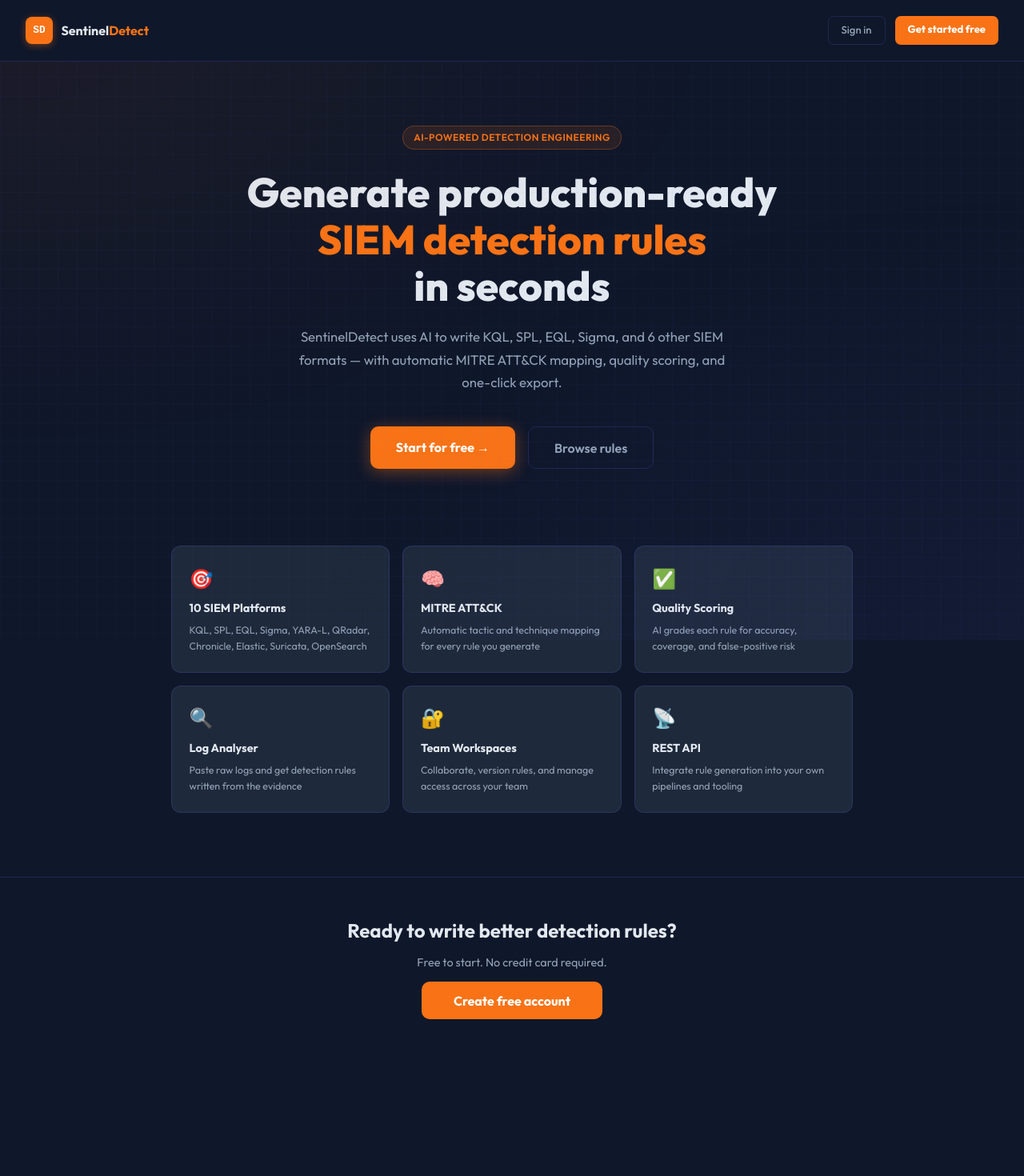
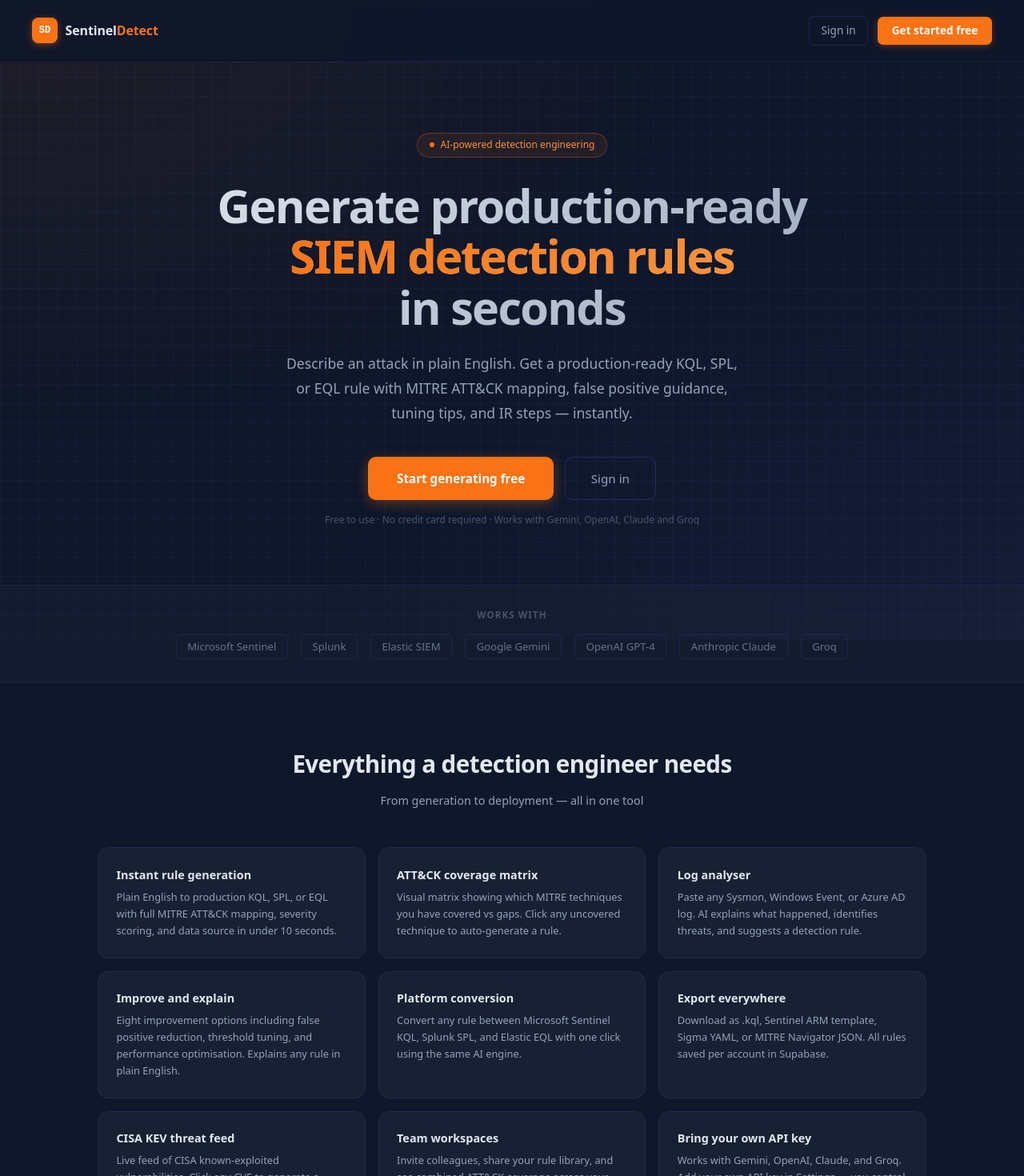
Before and after one commit to Amanpreet-Ramgharia/sentineldetect, a Next.js app: page / in a window 1280 px wide. Shown: the top 1470 px of the page at 80% size. Before the commit the page ends 1310 px from the top, so only its background shows below. Built offline with nearby package versions, Linux system fonts and the light colour scheme; no server answers.

Commit message:
restore: original landing page

```diff
--- a/app/page.tsx
+++ b/app/page.tsx
@@ -1,76 +1,143 @@
-import Link from 'next/link'
 import { redirect } from 'next/navigation'
 import { createClient } from '@/lib/supabase/server'
+import Link from 'next/link'
 
-export default async function HomePage() {
-  // Authenticated users go straight to the app
+const FEATURES = [
+  { title: 'Instant rule generation',  desc: 'Plain English to production KQL, SPL, or EQL with full MITRE ATT&CK mapping, severity scoring, and data source in under 10 seconds.' },
+  { title: 'ATT&CK coverage matrix',   desc: 'Visual matrix showing which MITRE techniques you have covered vs gaps. Click any uncovered technique to auto-generate a rule.' },
+  { title: 'Log analyser',             desc: 'Paste any Sysmon, Windows Event, or Azure AD log. AI explains what happened, identifies threats, and suggests a detection rule.' },
+  { title: 'Improve and explain',      desc: 'Eight improvement options including false positive reduction, threshold tuning, and performance optimisation. Explains any rule in plain English.' },
+  { title: 'Platform conversion',      desc: 'Convert any rule between Microsoft Sentinel KQL, Splunk SPL, and Elastic EQL with one click using the same AI engine.' },
+  { title: 'Export everywhere',        desc: 'Download as .kql, Sentinel ARM template, Sigma YAML, or MITRE Navigator JSON. All rules saved per account in Supabase.' },
+  { title: 'CISA KEV threat feed',     desc: 'Live feed of CISA known-exploited vulnerabilities. Click any CVE to generate a detection rule for it automatically.' },
+  { title: 'Team workspaces',          desc: 'Invite colleagues, share your rule library, and see combined ATT&CK coverage across your entire security team.' },
+  { title: 'Bring your own API key',   desc: 'Works with Gemini, OpenAI, Claude, and Groq. Add your own API key in Settings — you control your usage and costs.' },
+]
+
+const STEPS = [
+  { n: '01', title: 'Describe the attack', desc: 'Write a plain English description of the threat you want to detect. Choose from 16 built-in templates or write your own scenario.' },
+  { n: '02', title: 'AI generates the rule', desc: 'The AI writes a syntactically correct detection rule with MITRE mapping, false positive guidance, tuning tips, and IR steps.' },
+  { n: '03', title: 'Export and deploy',    desc: 'Copy the rule, download as .kql or ARM template, convert to another SIEM, improve it, or export to MITRE Navigator.' },
+]
+
+export default async function LandingPage() {
   const supabase = await createClient()
   const { data: { user } } = await supabase.auth.getUser()
   if (user) redirect('/home')
 
   return (
-    <div style={{ minHeight:'100vh', background:'var(--bg)', color:'var(--text)', fontFamily:'var(--font-outfit)' }}>
+    <div style={{ minHeight:'100vh', background:'#0f172a', color:'#e2e8f0', fontFamily:'system-ui,sans-serif', position:'relative', overflow:'hidden' }}>
+      <div style={{ position:'fixed', inset:0, backgroundImage:'linear-gradient(rgba(99,102,241,0.04) 1px,transparent 1px),linear-gradient(90deg,rgba(99,102,241,0.04) 1px,transparent 1px)', backgroundSize:'24px 24px', pointerEvents:'none' }}/>
+      <div style={{ position:'fixed', inset:0, background:'radial-gradient(ellipse at 0% 0%,rgba(249,115,22,0.07),transparent 50%),radial-gradient(ellipse at 100% 100%,rgba(99,102,241,0.07),transparent 50%)', pointerEvents:'none' }}/>
+
+      <div style={{ position:'relative', zIndex:1 }}>
 
         {/* Nav */}
-      <nav style={{ display:'flex', alignItems:'center', justifyContent:'space-between', padding:'1.25rem 2rem', borderBottom:'1px solid var(--border)', position:'sticky', top:0, background:'var(--bg)', zIndex:10 }}>
-        <div style={{ display:'flex', alignItems:'center', gap:'.65rem' }}>
-          <div style={{ width:34, height:34, background:'#f97316', borderRadius:8, display:'flex', alignItems:'center', justifyContent:'center', fontFamily:'monospace', fontWeight:700, color:'#fff', fontSize:'.8rem', boxShadow:'0 2px 10px rgba(249,115,22,.4)' }}>SD</div>
-          <span style={{ fontWeight:700, fontSize:'1rem' }}>Sentinel<span style={{ color:'#f97316' }}>Detect</span></span>
+        <nav style={{ display:'flex', alignItems:'center', justifyContent:'space-between', padding:'1.25rem 2.5rem', borderBottom:'1px solid rgba(99,102,241,0.15)', background:'rgba(15,23,42,0.85)', backdropFilter:'blur(12px)', position:'sticky', top:0, zIndex:50 }}>
+          <div style={{ display:'flex', alignItems:'center', gap:'.6rem' }}>
+            <div style={{ width:32, height:32, background:'#f97316', borderRadius:8, display:'flex', alignItems:'center', justifyContent:'center', fontWeight:700, fontSize:'.75rem', color:'#fff', fontFamily:'monospace', boxShadow:'0 2px 8px rgba(249,115,22,.4)' }}>SD</div>
+            <span style={{ fontSize:'1rem', fontWeight:700, letterSpacing:'-.01em' }}>Sentinel<span style={{ color:'#f97316' }}>Detect</span></span>
           </div>
-        <div style={{ display:'flex', gap:'.75rem' }}>
-          <Link href="/login" style={{ padding:'.45rem 1rem', borderRadius:7, border:'1px solid var(--border)', color:'var(--muted)', fontSize:'.82rem', textDecoration:'none', fontWeight:500 }}>Sign in</Link>
-          <Link href="/signup" style={{ padding:'.45rem 1rem', borderRadius:7, background:'#f97316', color:'#fff', fontSize:'.82rem', textDecoration:'none', fontWeight:700 }}>Get started free</Link>
+          <div style={{ display:'flex', gap:'.75rem', alignItems:'center' }}>
+            <Link href="/login"  style={{ color:'#94a3b8', textDecoration:'none', fontSize:'.85rem', padding:'.45rem .9rem', borderRadius:7, border:'1px solid rgba(99,102,241,0.2)', transition:'all .2s' }}>Sign in</Link>
+            <Link href="/signup" style={{ background:'#f97316', color:'#fff', textDecoration:'none', fontSize:'.85rem', fontWeight:600, padding:'.45rem 1.1rem', borderRadius:7, boxShadow:'0 2px 8px rgba(249,115,22,.3)' }}>Get started free</Link>
           </div>
         </nav>
 
         {/* Hero */}
-      <section style={{ textAlign:'center', padding:'5rem 1.5rem 4rem', maxWidth:760, margin:'0 auto' }}>
-        <div style={{ display:'inline-flex', alignItems:'center', gap:'.5rem', background:'rgba(249,115,22,.1)', border:'1px solid rgba(249,115,22,.3)', borderRadius:20, padding:'.3rem .85rem', fontSize:'.75rem', color:'#f97316', fontWeight:600, marginBottom:'1.5rem', letterSpacing:'.04em' }}>
-          AI-POWERED DETECTION ENGINEERING
+        <div style={{ maxWidth:1100, margin:'0 auto', padding:'5.5rem 2rem 4.5rem', textAlign:'center' }}>
+          <div style={{ display:'inline-flex', alignItems:'center', gap:'.5rem', padding:'.35rem .9rem', borderRadius:999, border:'1px solid rgba(249,115,22,0.3)', background:'rgba(249,115,22,0.08)', fontSize:'.75rem', color:'#fb923c', fontWeight:500, marginBottom:'1.75rem' }}>
+            <div style={{ width:6, height:6, borderRadius:'50%', background:'#f97316' }}/>
+            AI-powered detection engineering
           </div>
-        <h1 style={{ fontSize:'clamp(2rem,5vw,3.2rem)', fontWeight:800, lineHeight:1.15, margin:'0 0 1.25rem', color:'var(--text)' }}>
-          Generate production-ready<br/><span style={{ color:'#f97316' }}>SIEM detection rules</span><br/>in seconds
+          <h1 style={{ fontSize:'clamp(2.2rem,5vw,3.6rem)', fontWeight:800, lineHeight:1.1, letterSpacing:'-.03em', margin:'0 0 1.5rem', background:'linear-gradient(135deg,#e2e8f0 0%,#94a3b8 100%)', WebkitBackgroundClip:'text', WebkitTextFillColor:'transparent' }}>
+            Generate production-ready<br/>
+            <span style={{ background:'linear-gradient(135deg,#f97316,#fb923c)', WebkitBackgroundClip:'text', WebkitTextFillColor:'transparent' }}>SIEM detection rules</span><br/>
+            in seconds
           </h1>
-        <p style={{ fontSize:'1.05rem', color:'var(--muted)', lineHeight:1.7, maxWidth:560, margin:'0 auto 2.5rem' }}>
-          SentinelDetect uses AI to write KQL, SPL, EQL, Sigma, and 6 other SIEM formats — with automatic MITRE ATT&CK mapping, quality scoring, and one-click export.
+          <p style={{ fontSize:'1.1rem', color:'#94a3b8', lineHeight:1.75, maxWidth:580, margin:'0 auto 2.5rem' }}>
+            Describe an attack in plain English. Get a production-ready KQL, SPL, or EQL rule
+            with MITRE ATT&CK mapping, false positive guidance, tuning tips, and IR steps — instantly.
           </p>
-        <div style={{ display:'flex', gap:'1rem', justifyContent:'center', flexWrap:'wrap' }}>
-          <Link href="/signup" style={{ padding:'.85rem 2rem', borderRadius:10, background:'#f97316', color:'#fff', fontWeight:700, fontSize:'1rem', textDecoration:'none', boxShadow:'0 4px 20px rgba(249,115,22,.4)' }}>
-            Start for free →
+          <div style={{ display:'flex', gap:'.85rem', justifyContent:'center', flexWrap:'wrap' }}>
+            <Link href="/signup" style={{ background:'#f97316', color:'#fff', textDecoration:'none', fontSize:'.95rem', fontWeight:700, padding:'.9rem 2.25rem', borderRadius:10, boxShadow:'0 4px 16px rgba(249,115,22,.35)', display:'inline-flex', alignItems:'center', gap:'.5rem' }}>
+              Start generating free
             </Link>
-          <Link href="/community" style={{ padding:'.85rem 2rem', borderRadius:10, border:'1px solid var(--border)', color:'var(--muted)', fontWeight:600, fontSize:'1rem', textDecoration:'none' }}>
-            Browse rules
+            <Link href="/login" style={{ color:'#94a3b8', textDecoration:'none', fontSize:'.95rem', padding:'.9rem 2rem', borderRadius:10, border:'1px solid rgba(99,102,241,0.25)', display:'inline-flex', alignItems:'center', gap:'.5rem' }}>
+              Sign in
             </Link>
           </div>
-      </section>
+          <p style={{ fontSize:'.75rem', color:'#475569', marginTop:'1rem' }}>
+            Free to use · No credit card required · Works with Gemini, OpenAI, Claude and Groq
+          </p>
+        </div>
 
-      {/* Feature grid */}
-      <section style={{ maxWidth:900, margin:'0 auto', padding:'2rem 1.5rem 5rem', display:'grid', gridTemplateColumns:'repeat(auto-fit,minmax(240px,1fr))', gap:'1rem' }}>
-        {[
-          ['🎯', '10 SIEM Platforms', 'KQL, SPL, EQL, Sigma, YARA-L, QRadar, Chronicle, Elastic, Suricata, OpenSearch'],
-          ['🧠', 'MITRE ATT&CK', 'Automatic tactic and technique mapping for every rule you generate'],
-          ['✅', 'Quality Scoring', 'AI grades each rule for accuracy, coverage, and false-positive risk'],
-          ['🔍', 'Log Analyser', 'Paste raw logs and get detection rules written from the evidence'],
-          ['🔐', 'Team Workspaces', 'Collaborate, version rules, and manage access across your team'],
-          ['📡', 'REST API', 'Integrate rule generation into your own pipelines and tooling'],
-        ].map(([icon, title, desc]) => (
-          <div key={String(title)} style={{ background:'var(--bg4)', border:'1px solid var(--border)', borderRadius:12, padding:'1.35rem' }}>
-            <div style={{ fontSize:'1.5rem', marginBottom:'.6rem' }}>{icon}</div>
-            <div style={{ fontWeight:700, fontSize:'.9rem', marginBottom:'.4rem', color:'var(--text)' }}>{title}</div>
-            <div style={{ fontSize:'.78rem', color:'var(--muted)', lineHeight:1.6 }}>{desc}</div>
+        {/* Supported platforms */}
+        <div style={{ borderTop:'1px solid rgba(99,102,241,0.12)', borderBottom:'1px solid rgba(99,102,241,0.12)', padding:'1.75rem 2rem', background:'rgba(30,41,59,0.3)', textAlign:'center' }}>
+          <p style={{ fontSize:'.72rem', fontWeight:600, textTransform:'uppercase', letterSpacing:'.1em', color:'#475569', marginBottom:'1rem' }}>Works with</p>
+          <div style={{ display:'flex', gap:'1rem', justifyContent:'center', flexWrap:'wrap', alignItems:'center' }}>
+            {['Microsoft Sentinel','Splunk','Elastic SIEM','Google Gemini','OpenAI GPT-4','Anthropic Claude','Groq'].map(p => (
+              <span key={p} style={{ fontSize:'.82rem', color:'#64748b', padding:'.3rem .85rem', border:'1px solid rgba(99,102,241,0.15)', borderRadius:6 }}>{p}</span>
+            ))}
+          </div>
+        </div>
+
+        {/* Features */}
+        <div style={{ maxWidth:1100, margin:'0 auto', padding:'5rem 2rem' }}>
+          <div style={{ textAlign:'center', marginBottom:'3rem' }}>
+            <h2 style={{ fontSize:'1.85rem', fontWeight:700, letterSpacing:'-.02em', margin:'0 0 .75rem' }}>Everything a detection engineer needs</h2>
+            <p style={{ color:'#94a3b8', fontSize:'.9rem' }}>From generation to deployment — all in one tool</p>
+          </div>
+          <div style={{ display:'grid', gridTemplateColumns:'repeat(auto-fill,minmax(300px,1fr))', gap:'1rem' }}>
+            {FEATURES.map(f => (
+              <div key={f.title} style={{ background:'rgba(30,41,59,0.6)', border:'1px solid rgba(99,102,241,0.15)', borderRadius:14, padding:'1.4rem', backdropFilter:'blur(8px)' }}>
+                <div style={{ fontSize:'.9rem', fontWeight:600, color:'#e2e8f0', marginBottom:'.4rem' }}>{f.title}</div>
+                <div style={{ fontSize:'.8rem', color:'#94a3b8', lineHeight:1.65 }}>{f.desc}</div>
               </div>
             ))}
-      </section>
+          </div>
+        </div>
 
-      {/* CTA footer */}
-      <section style={{ borderTop:'1px solid var(--border)', padding:'3rem 1.5rem', textAlign:'center' }}>
-        <h2 style={{ fontSize:'1.5rem', fontWeight:700, margin:'0 0 .75rem' }}>Ready to write better detection rules?</h2>
-        <p style={{ color:'var(--muted)', fontSize:'.9rem', marginBottom:'1.5rem' }}>Free to start. No credit card required.</p>
-        <Link href="/signup" style={{ padding:'.85rem 2.5rem', borderRadius:10, background:'#f97316', color:'#fff', fontWeight:700, fontSize:'1rem', textDecoration:'none' }}>
+        {/* How it works */}
+        <div style={{ borderTop:'1px solid rgba(99,102,241,0.12)', background:'rgba(30,41,59,0.2)' }}>
+          <div style={{ maxWidth:900, margin:'0 auto', padding:'5rem 2rem', textAlign:'center' }}>
+            <h2 style={{ fontSize:'1.85rem', fontWeight:700, letterSpacing:'-.02em', marginBottom:'.75rem' }}>How it works</h2>
+            <p style={{ color:'#94a3b8', fontSize:'.9rem', marginBottom:'3rem' }}>Three steps from scenario to production rule</p>
+            <div style={{ display:'grid', gridTemplateColumns:'repeat(auto-fit,minmax(220px,1fr))', gap:'1.5rem' }}>
+              {STEPS.map(s => (
+                <div key={s.n} style={{ background:'rgba(30,41,59,0.5)', border:'1px solid rgba(99,102,241,0.15)', borderRadius:14, padding:'1.75rem 1.4rem', textAlign:'left' }}>
+                  <div style={{ fontSize:'1.75rem', fontWeight:800, color:'rgba(249,115,22,0.25)', fontFamily:'monospace', marginBottom:'.75rem' }}>{s.n}</div>
+                  <div style={{ fontSize:'.9rem', fontWeight:600, color:'#e2e8f0', marginBottom:'.4rem' }}>{s.title}</div>
+                  <div style={{ fontSize:'.8rem', color:'#94a3b8', lineHeight:1.65 }}>{s.desc}</div>
+                </div>
+              ))}
+            </div>
+          </div>
+        </div>
+
+        {/* CTA */}
+        <div style={{ textAlign:'center', padding:'5rem 2rem 6rem', borderTop:'1px solid rgba(99,102,241,0.12)' }}>
+          <h2 style={{ fontSize:'2rem', fontWeight:700, letterSpacing:'-.02em', marginBottom:'.75rem' }}>Start detecting threats faster</h2>
+          <p style={{ color:'#94a3b8', fontSize:'.9rem', marginBottom:'2rem' }}>Free to use. Bring your own API key. No credit card required.</p>
+          <Link href="/signup" style={{ background:'#f97316', color:'#fff', textDecoration:'none', fontSize:'1rem', fontWeight:700, padding:'1rem 2.5rem', borderRadius:10, boxShadow:'0 4px 16px rgba(249,115,22,.35)', display:'inline-block' }}>
             Create free account
           </Link>
-      </section>
+        </div>
 
+        {/* Footer */}
+        <div style={{ borderTop:'1px solid rgba(99,102,241,0.1)', padding:'1.5rem 2.5rem', display:'flex', alignItems:'center', justifyContent:'space-between', flexWrap:'wrap', gap:'1rem' }}>
+          <div style={{ display:'flex', alignItems:'center', gap:'.5rem' }}>
+            <div style={{ width:22, height:22, background:'#f97316', borderRadius:5, display:'flex', alignItems:'center', justifyContent:'center', fontWeight:700, fontSize:'.55rem', color:'#fff', fontFamily:'monospace' }}>SD</div>
+            <span style={{ fontSize:'.8rem', color:'#475569' }}>SentinelDetect — Built by Amanpreet Singh Matharu</span>
+          </div>
+          <div style={{ display:'flex', gap:'1.25rem' }}>
+            <a href="https://github.com/Amanpreet-Ramgharia/sentineldetect" target="_blank" rel="noopener" style={{ fontSize:'.78rem', color:'#475569', textDecoration:'none' }}>GitHub</a>
+            <a href="/community" style={{ fontSize:'.78rem', color:'#475569', textDecoration:'none' }}>Community Rules</a>
+            <a href="https://www.linkedin.com/in/amanpreets94/" target="_blank" rel="noopener" style={{ fontSize:'.78rem', color:'#475569', textDecoration:'none' }}>LinkedIn</a>
+          </div>
+        </div>
+
+      </div>
     </div>
   )
 }
```
Lines whose indentation alone changed are shown as unchanged.
